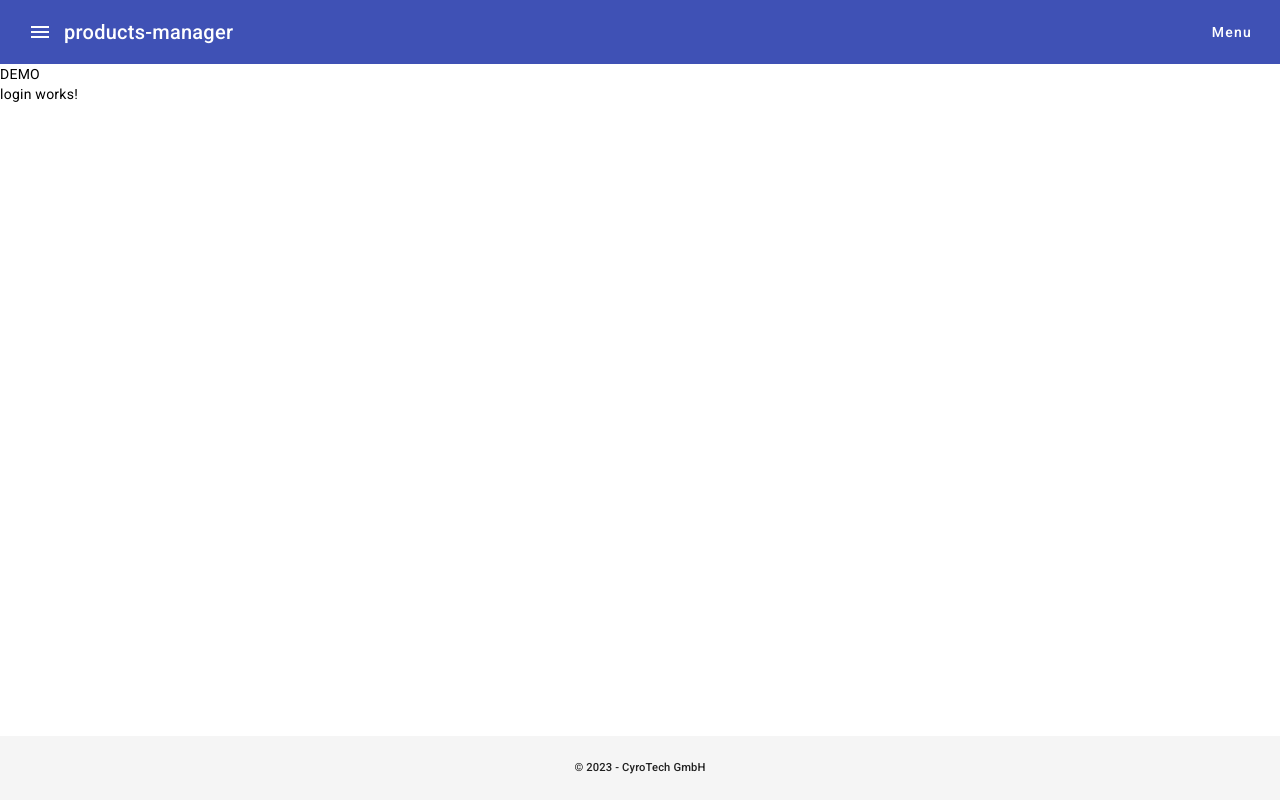
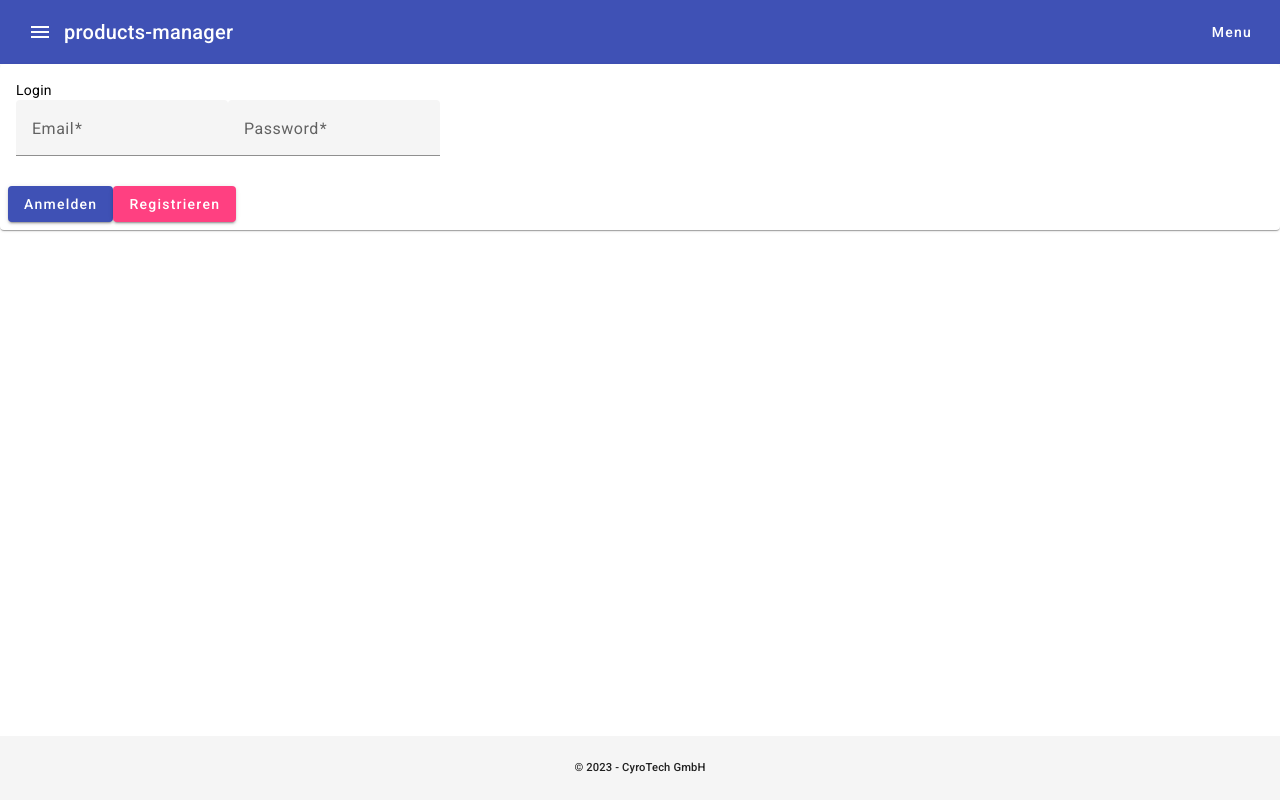
Before and after one commit to Rytryx/product-manager-frontend, an Angular app: page /auth/login in a window 1280 px wide. Built offline with nearby package versions, Linux system fonts and the light colour scheme.

Commit message:
Login and Register Implemented!

```diff
--- a/src/app/app-routing.module.ts
+++ b/src/app/app-routing.module.ts
@@ -3,9 +3,10 @@ import { RouterModule, Routes } from '@angular/router';
 
 
 const routes: Routes = [
-  { path: '', redirectTo: '/home', pathMatch: 'full' },
+  { path: '', redirectTo: '/categories/create', pathMatch: 'full' },
   { path: 'home', loadComponent: () => import('./pages/home/home.component').then(v => v.HomeComponent) },
   { path: 'auth/login', loadComponent: () => import('./pages/auth/login/login.component').then(m => m.LoginComponent) },
+  { path: 'auth/register', loadComponent: () => import('./pages/register/register.component').then(m => m.RegisterComponent) },
   { path: 'categories', loadChildren: () => import('./pages/category/category.module').then(m => m.CategoryModule) },
   { path: 'products', loadChildren: () => import('./pages/product/product.module').then(m => m.ProductModule) },
   { path: '**', pathMatch:'full',  loadComponent: () => import('./pages/page-not-found/page-not-found.component').then(v => v.PageNotFoundComponent) },
--- a/src/app/app.component.html
+++ b/src/app/app.component.html
@@ -1,6 +1,5 @@
 <pm-header></pm-header>
 <main>
-  DEMO
   <router-outlet></router-outlet>
 </main>
 <pm-footer></pm-footer>
--- a/src/app/pages/auth/login/login.component.html
+++ b/src/app/pages/auth/login/login.component.html
@@ -1 +1,21 @@
-<p>login works!</p>
+<form [formGroup]="formGroup" (ngSubmit)="logForm()">
+    <mat-card>
+      <mat-card-header>
+        Login
+      </mat-card-header>
+      <mat-card-content>
+        <mat-form-field appearance="fill">
+          <mat-label>Email</mat-label>
+          <input matInput formControlName="email">
+        </mat-form-field>
+        <mat-form-field appearance="fill">
+          <mat-label>Password</mat-label>
+          <input matInput type="password" formControlName="password">
+        </mat-form-field>
+      </mat-card-content>
+      <mat-card-actions class="flex flex-row just-center gap-1">
+        <button mat-button mat-raised-button color="primary" type="submit">Anmelden</button>
+        <button mat-button mat-raised-button color="accent" type="button" routerLink="/auth/register">Registrieren</button>
+      </mat-card-actions>
+    </mat-card>
+  </form>
--- a/src/app/pages/auth/login/login.component.ts
+++ b/src/app/pages/auth/login/login.component.ts
@@ -1,12 +1,24 @@
 import { Component } from '@angular/core';
+import {FormGroup, FormControl, Validators, ReactiveFormsModule} from '@angular/forms';
+import {MatCardModule} from "@angular/material/card";
+import {MatInputModule} from "@angular/material/input";
+import {MatButtonModule} from "@angular/material/button";
+import {RouterLink} from "@angular/router";
 
 @Component({
   selector: 'pm-login',
   templateUrl: './login.component.html',
   styleUrls: ['./login.component.scss'],
   standalone: true,
-  imports: [],
+  imports: [MatCardModule, MatInputModule, ReactiveFormsModule, MatButtonModule, RouterLink],
 })
 export class LoginComponent {
+  formGroup = new FormGroup({
+    email: new FormControl('', [Validators.required, Validators.email]),
+    password: new FormControl('', [Validators.required])
+  });
 
+  logForm() {
+    console.log(this.formGroup.value);
+  }
 }
```
Also changed, not shown: src/app/app.module.ts (+13 -0 lines).
